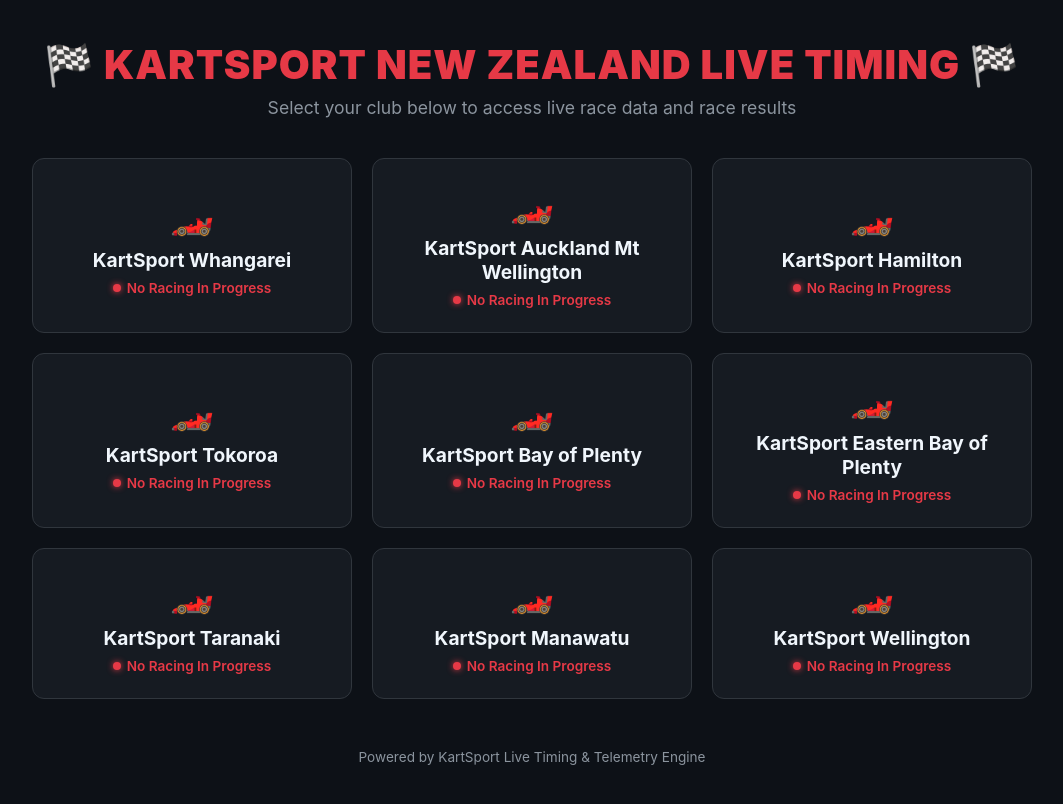
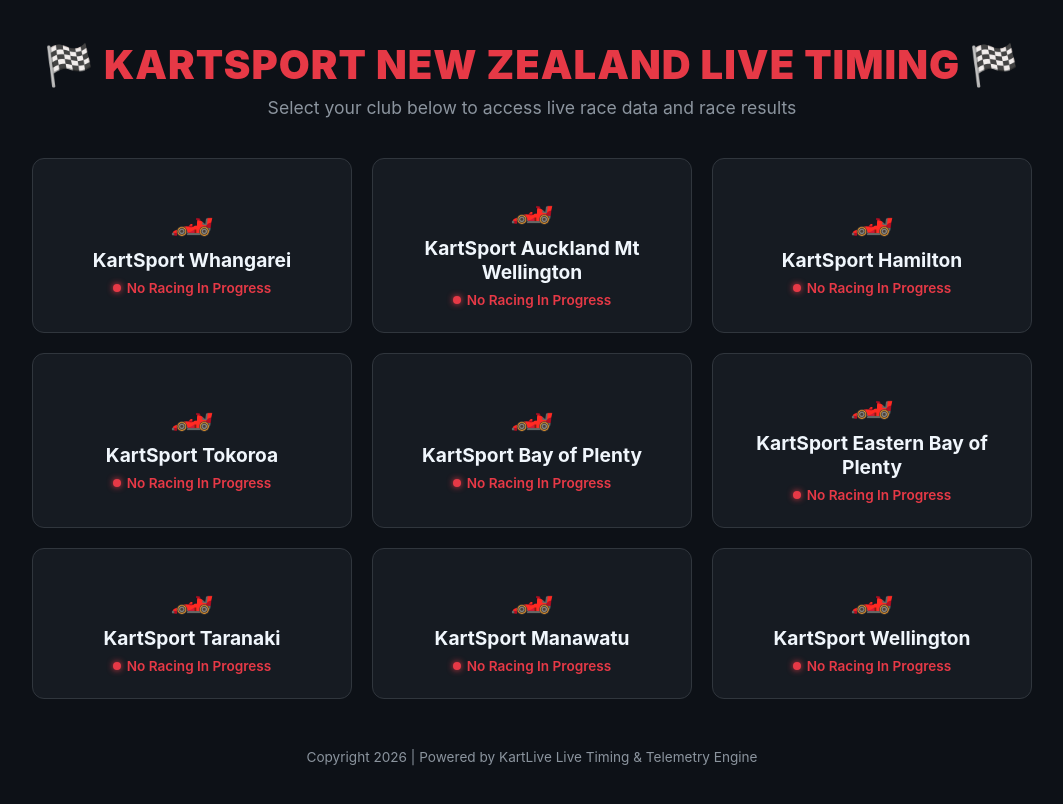
Before and after one commit to jaronburbidge/kartlivetiming, a website: page public/index.html in a window 1280 px wide. Shown: the whole page, without its empty margins (108-1171 px from the left). Drawn offline with nearby package versions, Linux system fonts and the light colour scheme; no server answers.

Commit message:
Update index.html

```diff
--- a/public/index.html
+++ b/public/index.html
@@ -3,7 +3,7 @@
 <head>
     <meta charset="UTF-8">
     <meta name="viewport" content="width=device-width, initial-scale=1.0">
-    <title>KartSport Live Timing - Select Club</title>
+    <title>KartLive Live Timing</title>
     <script src="/socket.io/socket.io.js"></script>
     <style>
         :root {
@@ -123,7 +123,7 @@
     </div>
 
     <footer>
-        Powered by KartSport Live Timing & Telemetry Engine
+        Copyright 2026 | Powered by KartLive Live Timing & Telemetry Engine
     </footer>
 
     <script>
```
